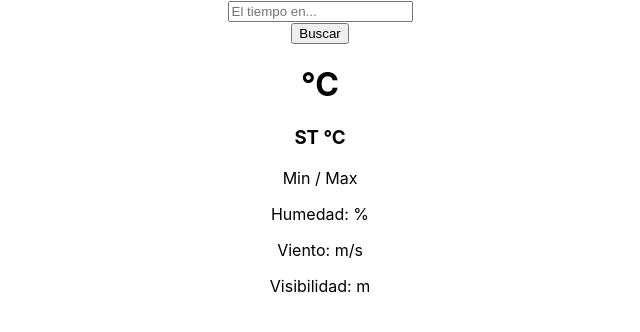
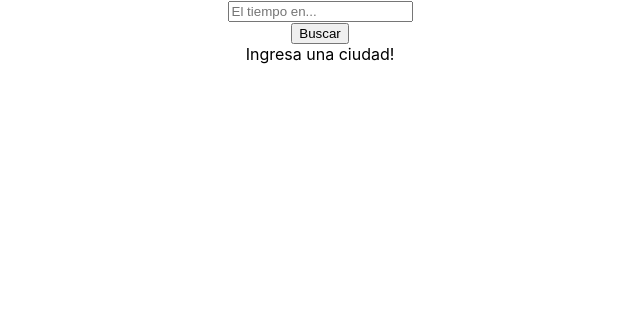
Before and after one commit to MatiiAutalan/DesafioNubi, a React (Create React App) app in the folder clima-app/: page / in a window 1280 px wide. Shown: the top 332 px of the page, without its empty margins (320-960 px from the left). Built offline with nearby package versions, Linux system fonts and the light colour scheme; what apisauce would draw is missing.

Commit message:
cree condiciones para mostrar: un error en caso de no ingresar ninguna ciudad y otra para ocultar los datos hasta que se haga la consulta.

```diff
--- a/clima-app/src/App.js
+++ b/clima-app/src/App.js
@@ -16,6 +16,7 @@ class App extends Component {
     humidity: "",
     tempMin: "",
     tempMax: "",
+    error: null,
   };
 
   getWeather = async (e) => {
@@ -23,8 +24,8 @@ class App extends Component {
     const { city } = e.target.elements;
     const cityValue = city.value;
 
+    if (cityValue) {
       const response = await fetchWeather(cityValue);
-    console.log(response.data);
 
       this.setState({
         city: response.data.name,
@@ -36,7 +37,11 @@ class App extends Component {
         humidity: response.data.main.humidity,
         tempMin: response.data.main.temp_min,
         tempMax: response.data.main.temp_max,
+        error: null,
       });
+    } else {
+      this.setState({error: "¡Por favor ingrese una ciudad valida!"})
+    }
   };
 
   render() {
--- a/clima-app/src/components/WeatherData/index.js
+++ b/clima-app/src/components/WeatherData/index.js
@@ -5,22 +5,36 @@ const WeatherData = (props) => {
 
   return (
     <div>
+      {props.error &&
+        <div>
+          <p>{props.error}</p>
+        </div>
+      }
+      {
+      props.temperature ?
+        <div>
           <h1>{props.city}</h1>
           <div>
             <div>
-          <h1>{props.temperature}°C</h1>
-          <h3>ST {props.feelsLike}°C</h3>
+              <h1>{props.temperature} °C</h1>
+              <h3>ST {props.feelsLike} °C</h3>
               <h3>{props.description}</h3>
             </div>
             <div>
               <p>
                 Min {props.tempMin} / Max {props.tempMax}
               </p>
-          <p>Humedad: {props.humidity}%</p>
-          <p>Viento: {props.wind}m/s</p>
-          <p>Visibilidad: {props.visibility}m</p>
+              <p>Humedad: {props.humidity} %</p>
+              <p>Viento: {props.wind} m/s</p>
+              <p>Visibilidad: {props.visibility} m</p>
             </div>
           </div>
+        </div>
+        :
+        <div>
+          Ingresa una ciudad!
+        </div>
+      }
     </div>
   );
 };
--- a/clima-app/src/services/serviceWeather.js
+++ b/clima-app/src/services/serviceWeather.js
@@ -1,4 +1,4 @@
 import api from "./api.js";
 
 export const fetchWeather = city =>
-    api.get(`weather?q=${city}&appid=c67b0b21c61247d55fc4164781075cd6&units=metric`);
+    api.get(`weather?q=${city}&appid=c67b0b21c61247d55fc4164781075cd6&units=metric&lang=sp`);
```
Lines whose indentation alone changed are shown as unchanged.
